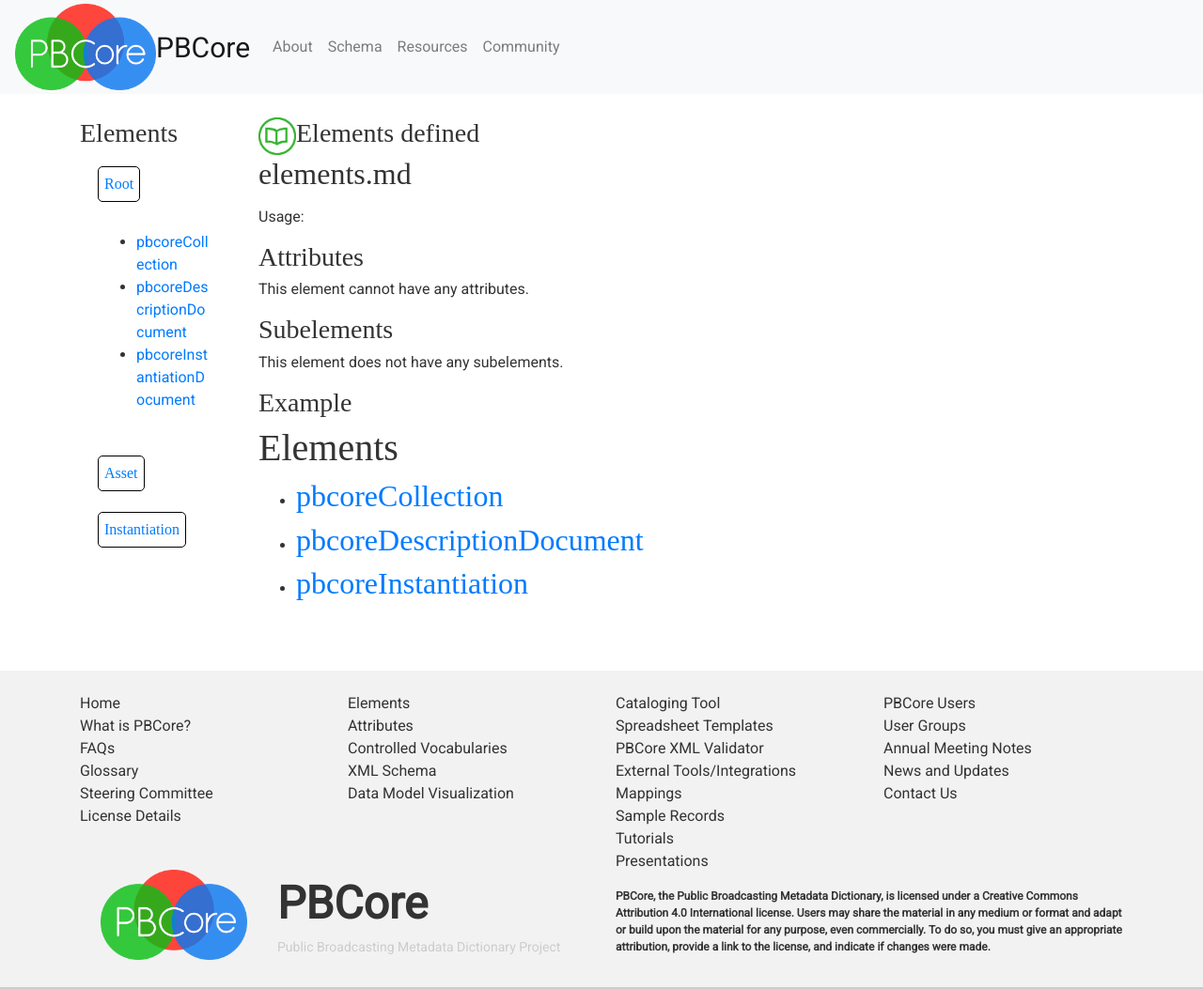
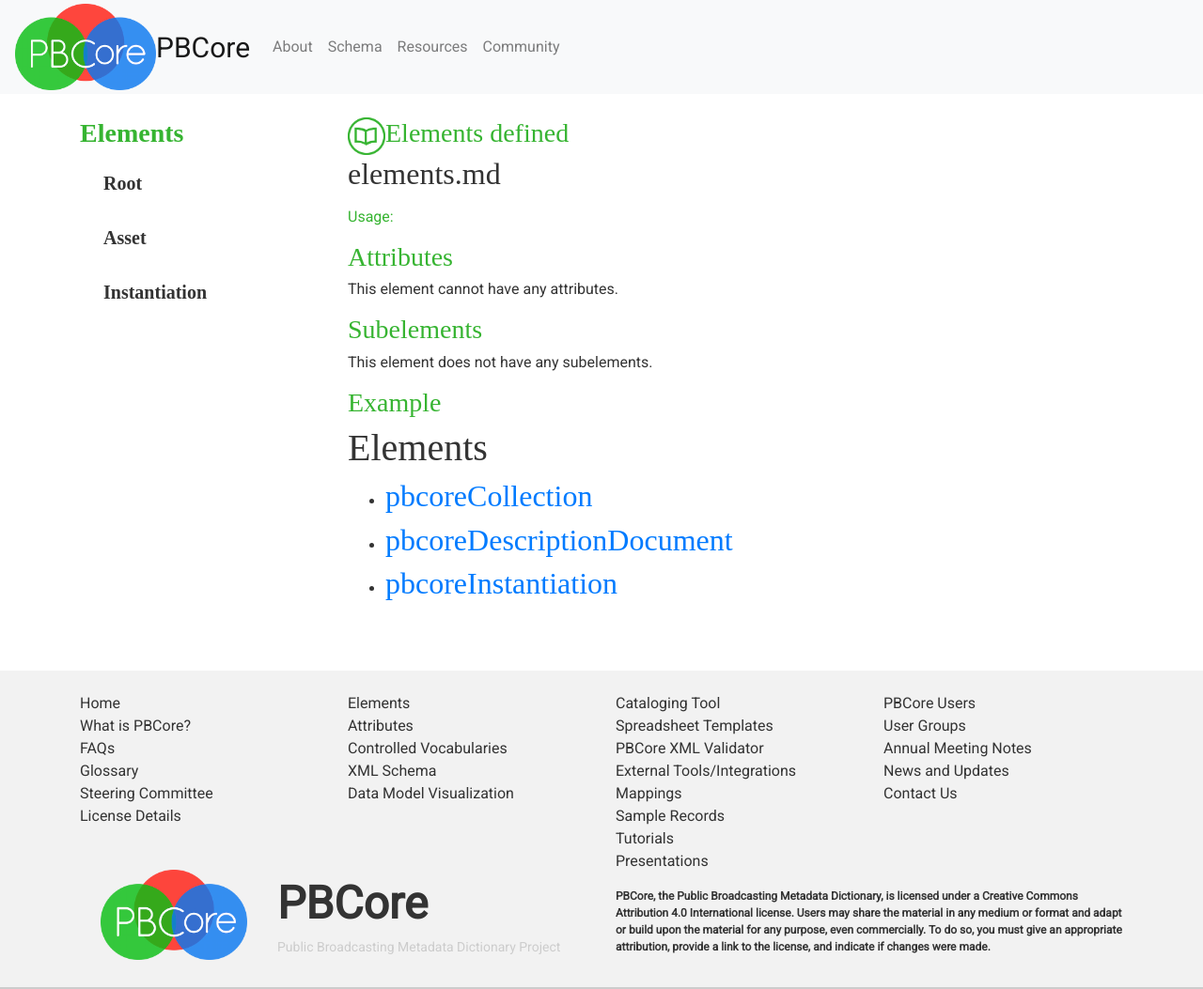
Before and after one commit to PBCore-AV-Metadata/pbcore-av-metadata.github.io, a Jekyll site: the page built from pages/elements.md, in a window 1280 px wide and 1053 px high. Shown: the whole window at 94% size. Built offline with Jekyll 4.4.1, drawn with Linux system fonts in a browser that asks for light colours.

Commit message:
sidebar nav

```diff
--- a/_includes/element_sidebar.html
+++ b/_includes/element_sidebar.html
@@ -1,17 +1,17 @@
 
 <nav class="sidebar-nav">
-  <h3 class="element-highlight">Elements</h3>
-  <div id="accordion">
-    <div class="card">
+  <h3 class="green bold">Elements</h3>
+  <div id="element-accordion">
+    <div class="card separator">
       <div class="card-header" id="headingOne">
         <h5 class="mb-0">
-          <button class="btn btn-link" data-toggle="collapse" data-target="#collapseOne" aria-expanded="true" aria-controls="collapseOne">
-          <span class="element-bold">Root</span>
-          </button>
+          <a class="bold collapsed" data-toggle="collapse" data-target="#collapseOne" aria-expanded="false" aria-controls="collapseOne">
+          Root
+          </a>
         </h5>
       </div>
 
-      <div id="collapseOne" class="collapse show" aria-labelledby="headingOne" data-parent="#accordion">
+      <div id="collapseOne" class="collapse" aria-labelledby="headingOne">
         <div class="card-body">
           <ul>
             {% for item in site.data.elements.elementgroups %}
@@ -25,15 +25,15 @@
         </div>
       </div>
     </div>
-    <div class="card">
+    <div class="card separator">
       <div class="card-header" id="headingTwo">
         <h5 class="mb-0">
-          <button class="btn btn-link element-highlight collapsed" data-toggle="collapse" data-target="#collapseTwo" aria-expanded="false" aria-controls="collapseTwo">
-            <span class="element-bold">Asset</span>
-          </button>
+          <a class="bold collapsed" data-toggle="collapse" data-target="#collapseTwo" aria-expanded="false" aria-controls="collapseTwo">
+            Asset
+          </a>
         </h5>
       </div>
-      <div id="collapseTwo" class="collapse" aria-labelledby="headingTwo" data-parent="#accordion">
+      <div id="collapseTwo" class="collapse" aria-labelledby="headingTwo">
         <div class="card-body">
           <ul>
             {% for item in site.data.elements.elementgroups %}
@@ -63,15 +63,15 @@
         </div>
       </div>
     </div>
-    <div class="card">
+    <div class="card separator">
       <div class="card-header" id="headingThree">
         <h5 class="mb-0">
-          <button class="btn btn-link element-highlight collapsed" data-toggle="collapse" data-target="#collapseThree" aria-expanded="false" aria-controls="collapseThree">
-            <span class="element-bold">Instantiation</span>
-          </button>
+          <a class="bold collapsed" data-toggle="collapse" data-target="#collapseThree" aria-expanded="false" aria-controls="collapseThree">
+            Instantiation
+          </a>
         </h5>
       </div>
-      <div id="collapseThree" class="collapse" aria-labelledby="headingThree" data-parent="#accordion">
+      <div id="collapseThree" class="collapse" aria-labelledby="headingThree">
         <div class="card-body">
           <ul>
             {% for item in site.data.elements.elementgroups %}
--- a/_layouts/element.html
+++ b/_layouts/element.html
@@ -2,19 +2,19 @@
 layout: default
 ---
 <div class="row">
-  <div class="col-md-2">
+  <div class="col-md-3">
     {% include element_sidebar.html %}
   </div>
-  <div class="col-md-8">
+  <div class="col-md-9">
     <span class="definition-icon"></span>
-    <h3 class="element-highlight">Elements defined</h3>
+    <h3 class="green">Elements defined</h3>
     <h2>{{ page.name }}</h2>
-    <p class="element_def">{{ page.definition }}</p>
+    <p>{{ page.definition }}</p>
     {% if page.best-practice %}
-    <p><span class="element-highlight">Best Practice: </span><span>{{ page.best-practice }}</span></p>
+    <p><span class="green">Best Practice: </span><span>{{ page.best-practice }}</span></p>
     {% endif %}
-    <p><span class="element-highlight">Usage: </span><span>{{ page.usage }}</span></p>
-    <h3 class="element-highlight">Attributes</h3>
+    <p><span class="green">Usage: </span><span>{{ page.usage }}</span></p>
+    <h3 class="green">Attributes</h3>
     {% if page.attributes %}
       <ul>
         {% for item in page.attributes %}
@@ -26,7 +26,7 @@
     {% else %}
       <p>This element cannot have any attributes.</p>
     {% endif %}
-    <h3 class="element-highlight">Subelements</h3>
+    <h3 class="green">Subelements</h3>
     {% if page.subelements %}
       <ul>
         {% for item in page.subelements %}
@@ -39,7 +39,7 @@
       <p>This element does not have any subelements.</p>
     {% endif %}
 
-    <h3 class="element-highlight">Example</h3>
+    <h3 class="green">Example</h3>
 
     {{ content }}
 
--- a/assets/css/styles.scss
+++ b/assets/css/styles.scss
@@ -531,3 +531,8 @@
 div.spacing {
   height: 20px;
 }
+
+#element-accordion ul {
+  list-style-type: none;
+  font-size: 12px;
+}
```
